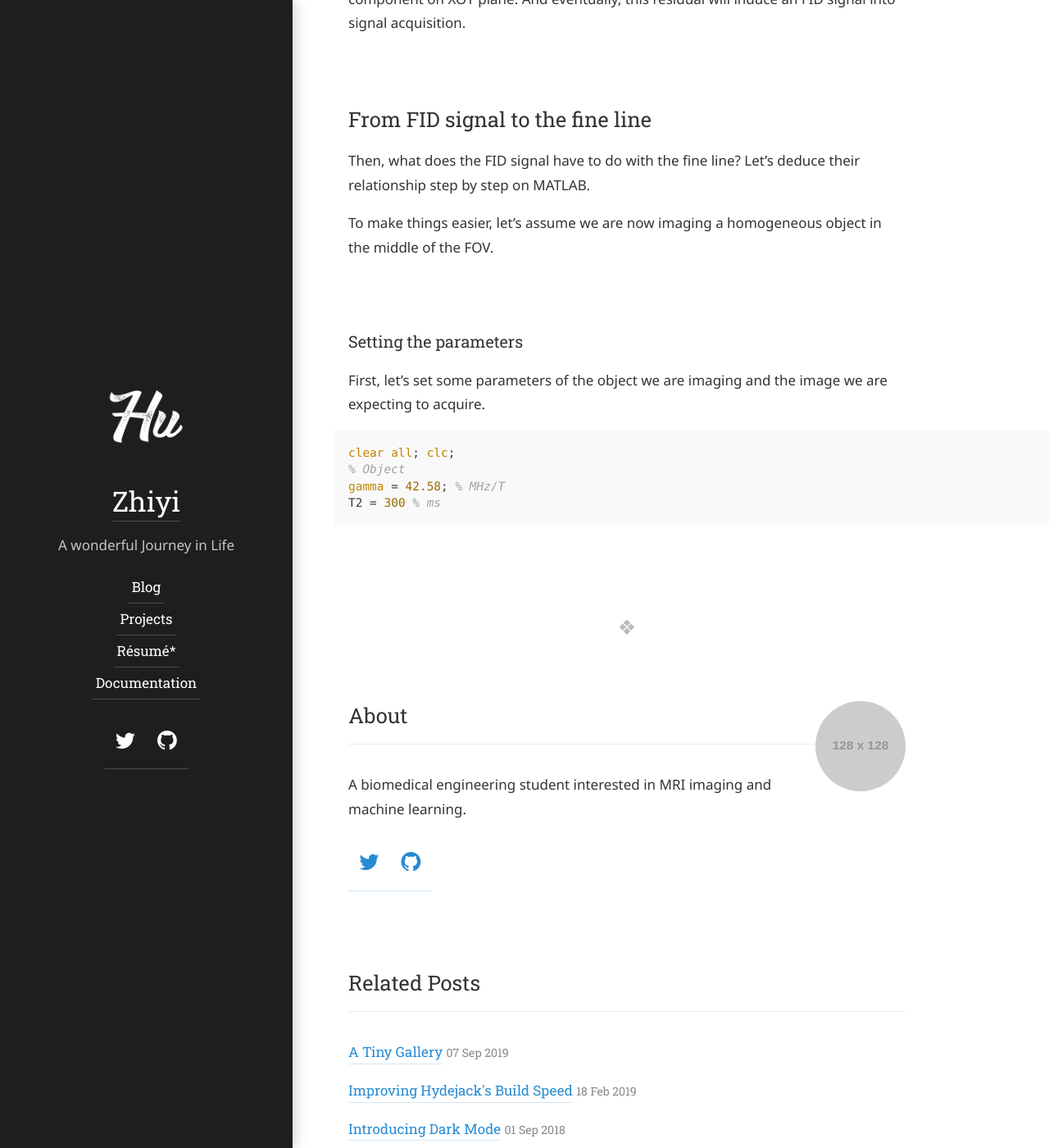
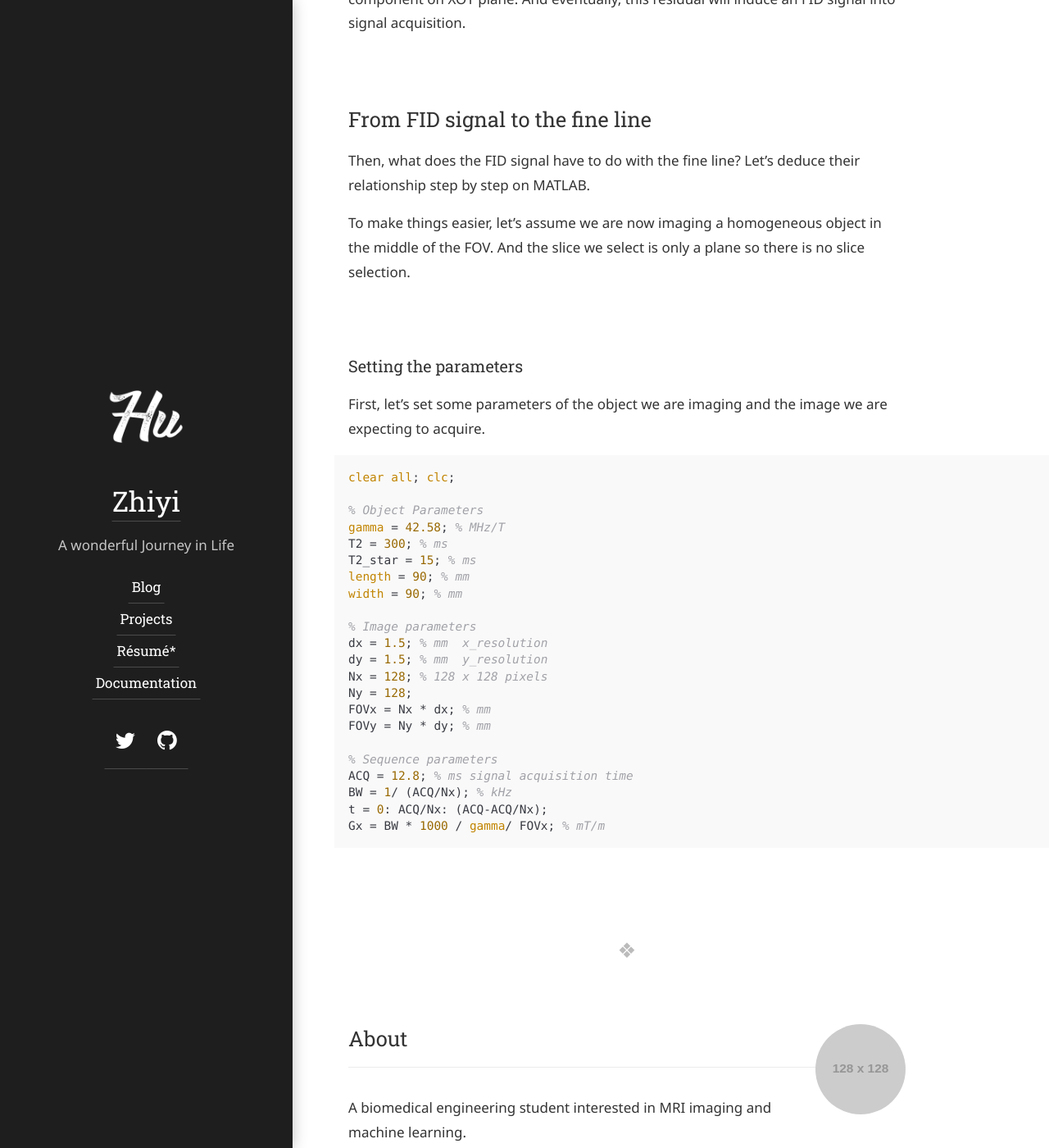
Before and after one commit to JacquelineHu/JacquelinHu.github.io, a Jekyll site: the page built from hydejack/_posts/2019-11-14-FID-noise-in-SE.md, in a window 1280 px wide and 1400 px high, scrolled down 2363 px. Shown: the whole window at 82% size. Built offline with Jekyll 4.4.1, drawn with Linux system fonts in a browser that asks for light colours; some web fonts are replaced; our own code applies the rules of GitHub Pages for plain Markdown files.

Commit message:
Update 2019-11-14-FID-noise-in-SE.md

````diff
--- a/hydejack/_posts/2019-11-14-FID-noise-in-SE.md
+++ b/hydejack/_posts/2019-11-14-FID-noise-in-SE.md
@@ -36,13 +36,31 @@ Therefore, we can see not all protons in the selected slice can be flipped exact
 ## From FID signal to the fine line
 Then, what does the FID signal have to do with the fine line? Let's deduce their relationship step by step on MATLAB.
 
-To make things easier, let's assume we are now imaging a homogeneous object in the middle of the FOV.
+To make things easier, let's assume we are now imaging a homogeneous object in the middle of the FOV. And the slice we select is only a plane so there is no slice selection.
 ### Setting the parameters
 First, let's set some parameters of the object we are imaging and the image we are expecting to acquire.
 
 ```matlab
 clear all; clc;
-% Object
+
+% Object Parameters
 gamma = 42.58; % MHz/T
-T2 = 300 % ms
+T2 = 300; % ms
+T2_star = 15; % ms
+length = 90; % mm
+width = 90; % mm
+
+% Image parameters
+dx = 1.5; % mm  x_resolution
+dy = 1.5; % mm  y_resolution
+Nx = 128; % 128 x 128 pixels
+Ny = 128;
+FOVx = Nx * dx; % mm
+FOVy = Ny * dy; % mm
+
+% Sequence parameters
+ACQ = 12.8; % ms signal acquisition time
+BW = 1/ (ACQ/Nx); % kHz
+t = 0: ACQ/Nx: (ACQ-ACQ/Nx);
+Gx = BW * 1000 / gamma/ FOVx; % mT/m
 ```
````
